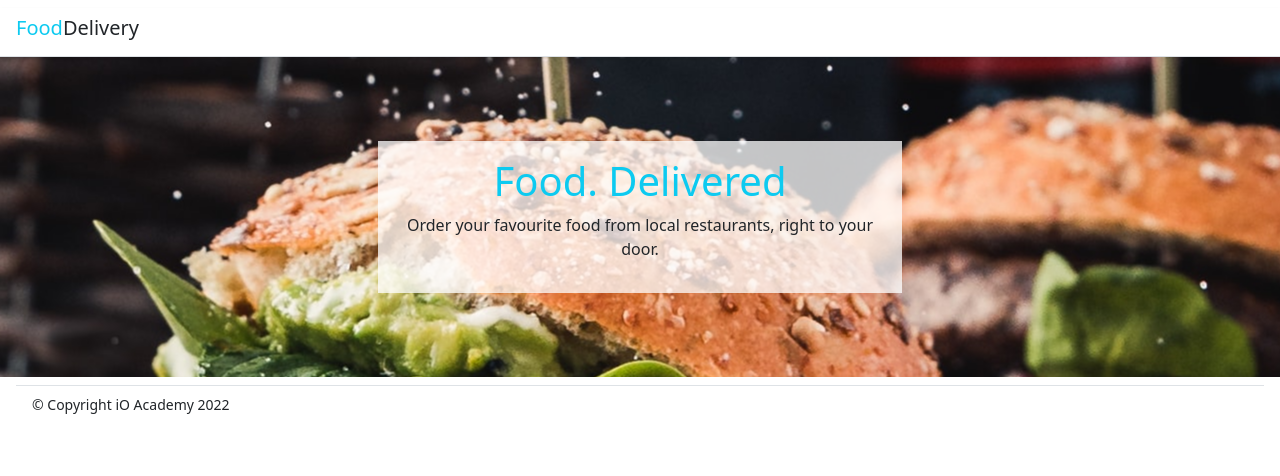
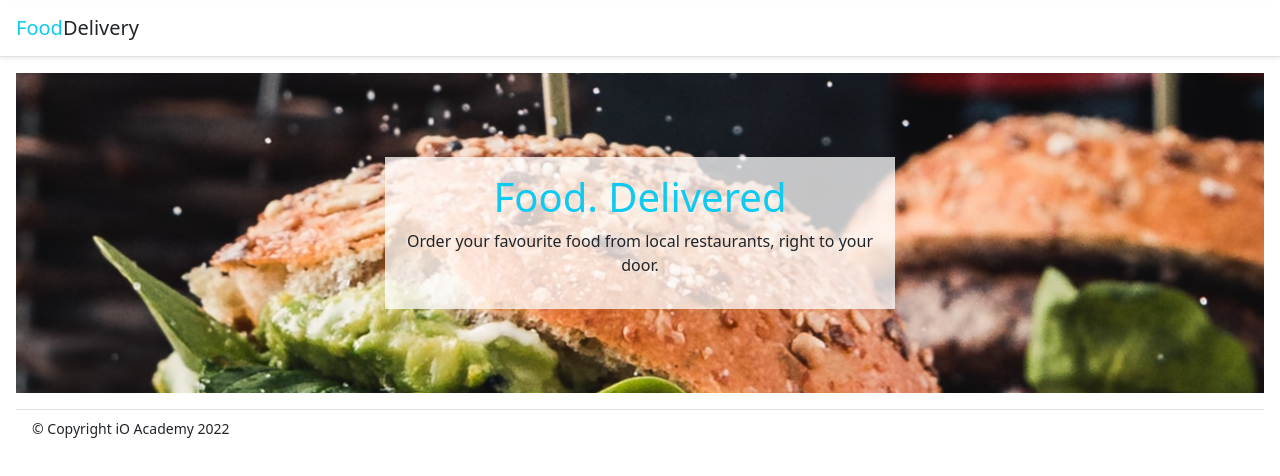
Before and after one commit to alec-hamilton/scranmaster, a React (Create React App) app: page / in a window 1280 px wide. Shown: the top 476 px of the page. Built offline with nearby package versions, Linux system fonts and the light colour scheme.

Commit message:
refactored to add margin

```diff
--- a/src/App.js
+++ b/src/App.js
@@ -2,13 +2,15 @@ import 'bootstrap/dist/css/bootstrap.min.css';
 import './App.css';
 import Header from "./Components/Header";
 import Footer from "./Components/Footer";
-import Jumbo from './Component/Jumbo'
+import Jumbo from './Components/Jumbo'
 
 const App = () => {
   return (
     <div className="App">
       <Header />
+      <div className="m-3">
       <Jumbo />
+    </div>
       <Footer />
     </div>
   );
```
Also changed, not shown: src/Components/Jumbo/Jumbo.css (renamed from src/Component/Jumbo/Jumbo.css), src/Components/Jumbo/index.js (renamed from src/Component/Jumbo/index.js).
